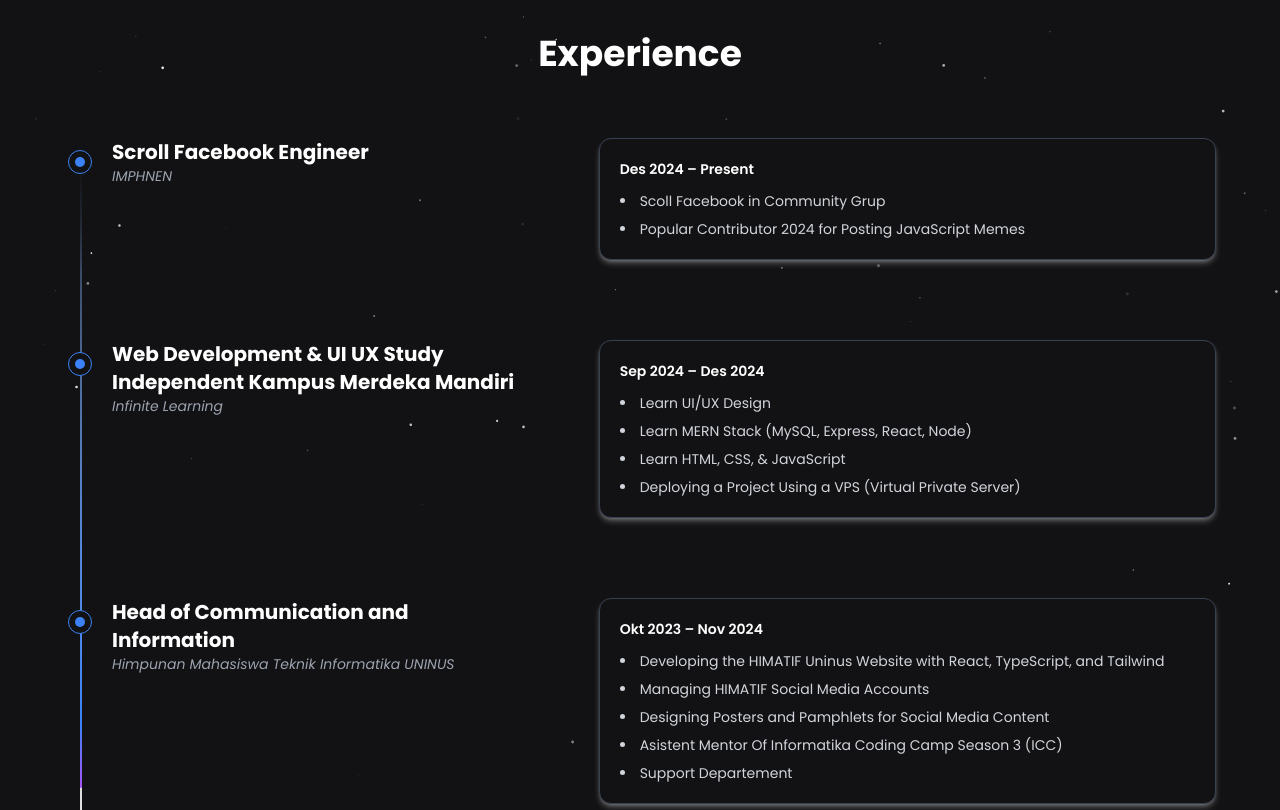
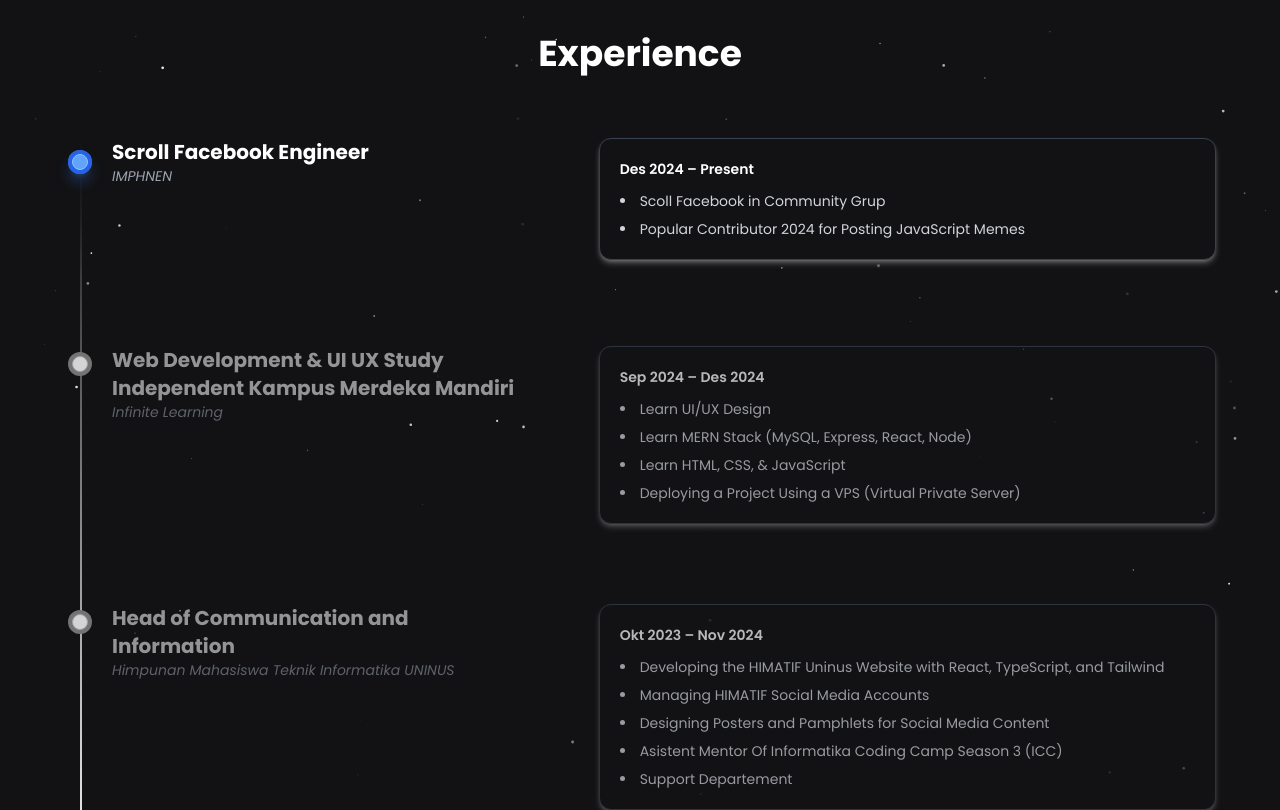
Before and after one commit to azrilpramudia/my-personal-website, a React (Vite) app: page / in a window 1280 px wide. Shown: the part 2540-3350 px from the top of the page. Built offline with nearby package versions, Linux system fonts and the light colour scheme.

Commit message:
add ring + vertical line

```diff
--- a/src/components/ExperienceSection.jsx
+++ b/src/components/ExperienceSection.jsx
@@ -1,16 +1,40 @@
 /* eslint-disable no-unused-vars */
 import { experienceData } from "../data/experienceData";
-import { motion, useScroll, useTransform } from "framer-motion";
-import { useRef, useEffect } from "react";
+import {
+  motion,
+  useScroll,
+  useTransform,
+  useMotionValue,
+  useSpring,
+} from "framer-motion";
+import { useRef, useEffect, useState } from "react";
+
+const RING_SIZE = 24;
+const CURSOR_OFFSET_VH = 0.28;
+
+const clamp = (v, min, max) => Math.min(Math.max(v, min), max);
 
 const ExperienceSection = () => {
   const containerRef = useRef(null);
+  const nodeRefs = useRef([]);
+  const [activeIndex, setActiveIndex] = useState(0);
+
   const { scrollYProgress } = useScroll({
     target: containerRef,
     offset: ["start start", "end end"],
   });
 
-  const scaleY = useTransform(scrollYProgress, [0, 1], [0, 1]);
+  const ringTopMV = useMotionValue(0);
+  const ringTop = useSpring(ringTopMV, {
+    stiffness: 400,
+    damping: 40,
+    mass: 0.7,
+  });
+
+  const [containerH, setContainerH] = useState(1);
+  const lineScaleY = useTransform(ringTop, (v) =>
+    clamp((v + RING_SIZE / 2) / containerH, 0, 1)
+  );
 
   useEffect(() => {
     const canvas = document.getElementById("exp-star-canvas");
@@ -73,6 +97,64 @@
     return () => window.removeEventListener("resize", handleResize);
   }, []);
 
+  useEffect(() => {
+    if (!containerRef.current) return;
+
+    let raf = 0;
+    const measure = () => {
+      const cRect = containerRef.current.getBoundingClientRect();
+      setContainerH(cRect.height || 1);
+
+      const cursorInContainer =
+        window.innerHeight * CURSOR_OFFSET_VH - cRect.top;
+
+      const cursor = clamp(
+        cursorInContainer,
+        0,
+        (cRect.height || 0) - RING_SIZE
+      );
+
+      let nearestIdx = 0;
+      let nearestDist = Infinity;
+      let nearestCenter = cursor;
+
+      nodeRefs.current.forEach((el, i) => {
+        if (!el) return;
+        const r = el.getBoundingClientRect();
+        const topInContainer = r.top - cRect.top;
+        const center = topInContainer + RING_SIZE / 2;
+        const d = Math.abs(center - (cursor + RING_SIZE / 2));
+        if (d < nearestDist) {
+          nearestDist = d;
+          nearestIdx = i;
+          nearestCenter = center - RING_SIZE / 2; // konversi ke top px
+        }
+      });
+
+      ringTopMV.set(clamp(nearestCenter, 0, (cRect.height || 0) - RING_SIZE));
+      setActiveIndex(nearestIdx);
+    };
+
+    const onScroll = () => {
+      cancelAnimationFrame(raf);
+      raf = requestAnimationFrame(measure);
+    };
+
+    const onResize = () => {
+      cancelAnimationFrame(raf);
+      raf = requestAnimationFrame(measure);
+    };
+
+    measure();
+    window.addEventListener("scroll", onScroll, { passive: true });
+    window.addEventListener("resize", onResize);
+    return () => {
+      window.removeEventListener("scroll", onScroll);
+      window.removeEventListener("resize", onResize);
+      cancelAnimationFrame(raf);
+    };
+  }, [ringTopMV]);
+
   return (
     <section
       id="experience"
@@ -89,52 +171,94 @@
       </h1>
 
       <div ref={containerRef} className="max-w-6xl mx-auto relative z-10">
-        {/* Animated Vertical Line — gradient + masked + progress */}
+        {/* Vertical Line (gradient + mask) */}
         <div
           className="pointer-events-none absolute left-4 top-0 h-full overflow-hidden w-[2px]
                      bg-[linear-gradient(to_bottom,var(--tw-gradient-stops))]
                      from-transparent from-[0%] via-neutral-200 dark:via-neutral-700 to-transparent to-[99%]
                      [mask-image:linear-gradient(to_bottom,transparent_0%,black_10%,black_90%,transparent_100%)]"
         >
+          {/* Fill progress that is synchronized with the ring */}
           <motion.div
             className="absolute inset-x-0 top-0 w-[2px]
                        bg-gradient-to-t from-purple-500 via-blue-500 to-transparent
                        from-[0%] via-[10%] rounded-full origin-top"
-            style={{ height: "100%", scaleY }}
-            initial={{ opacity: 0 }}
-            whileInView={{ opacity: 1 }}
-            viewport={{ once: true, amount: 0.2 }}
-            transition={{ duration: 0.4, ease: "easeOut" }}
+            style={{ height: "100%", scaleY: lineScaleY }}
           />
         </div>
 
+        {/* Active ring that moves following the scroll */}
+        <motion.div
+          className="absolute left-4 -translate-x-1/2 w-6 h-6 rounded-full
+             bg-blue-600 shadow-lg shadow-blue-500/40
+             flex items-center justify-center z-30"
+          style={{ top: ringTop }}
+          aria-hidden
+        >
+          <div className="h-4 w-4 rounded-full bg-blue-400 border border-blue-300" />
+        </motion.div>
+
         <div className="flex flex-col gap-20">
-          {experienceData.map((exp, index) => (
+          {experienceData.map((exp, index) => {
+            const isActive = index === activeIndex;
+            return (
               <div
                 key={index}
                 className="grid grid-cols-1 md:grid-cols-12 gap-4 items-start relative"
               >
-              {/* Bullet */}
-              <div className="absolute left-4 top-3 transform -translate-x-1/2 w-6 h-6 rounded-full bg-secondary border border-blue-500 flex items-center justify-center z-20">
-                <div className="w-2.5 h-2.5 rounded-full bg-blue-500" />
+                {/* Anchor per item (reference for position count) */}
+                <div
+                  ref={(el) => (nodeRefs.current[index] = el)}
+                  className="absolute left-4 top-3 -translate-x-1/2 w-6 h-6 rounded-full
+             bg-neutral-500 dark:bg-neutral-700
+             flex items-center justify-center z-20"
+                >
+                  <div
+                    className="h-4 w-4 rounded-full
+                  bg-neutral-300 dark:bg-neutral-600
+                  border border-neutral-400 dark:border-neutral-500"
+                  />
                 </div>
 
-              {/* Left Side - Desktop */}
-              <div className="md:col-span-5 relative z-10 hidden md:block pl-12">
+                {/* Left (Desktop) */}
+                <motion.div
+                  className="md:col-span-5 relative z-10 hidden md:block pl-12"
+                  animate={{
+                    opacity: isActive ? 1 : 0.55,
+                    y: isActive ? 0 : 6,
+                  }}
+                  transition={{ duration: 0.35, ease: "easeOut" }}
+                >
                   <h3 className="text-base sm:text-lg md:text-xl font-bold">
                     {exp.title}
                   </h3>
                   <p className="italic text-sm text-gray-400">{exp.company}</p>
-              </div>
+                </motion.div>
 
                 {/* Mobile Title */}
-              <div className="md:hidden relative z-10 pl-12">
-                <h3 className="text-base sm:text-lg font-bold">{exp.title}</h3>
+                <motion.div
+                  className="md:hidden relative z-10 pl-12"
+                  animate={{
+                    opacity: isActive ? 1 : 0.6,
+                    y: isActive ? 0 : 6,
+                  }}
+                  transition={{ duration: 0.35, ease: "easeOut" }}
+                >
+                  <h3 className="text-base sm:text-lg font-bold">
+                    {exp.title}
+                  </h3>
                   <p className="italic text-sm text-gray-400">{exp.company}</p>
-              </div>
+                </motion.div>
 
-              {/* Right Side Box */}
-              <div className="md:col-span-7 mt-4 md:mt-0 ml-12">
+                {/* Right Box */}
+                <motion.div
+                  className="md:col-span-7 mt-4 md:mt-0 ml-12"
+                  animate={{
+                    opacity: isActive ? 1 : 0.7,
+                    y: isActive ? 0 : 6,
+                  }}
+                  transition={{ duration: 0.35, ease: "easeOut" }}
+                >
                   <div className="bg-secondary border border-gray-700 rounded-xl p-5 shadow-md shadow-white/30 hover:shadow-white/40 transition-shadow duration-300">
                     <p className="font-semibold mb-3 text-sm">{exp.date}</p>
                     <ul className="list-disc list-inside text-gray-300 space-y-2 text-sm">
@@ -143,9 +267,10 @@
                       ))}
                     </ul>
                   </div>
+                </motion.div>
               </div>
-            </div>
-          ))}
+            );
+          })}
         </div>
       </div>
     </section>
```
Lines whose indentation alone changed are shown as unchanged.
